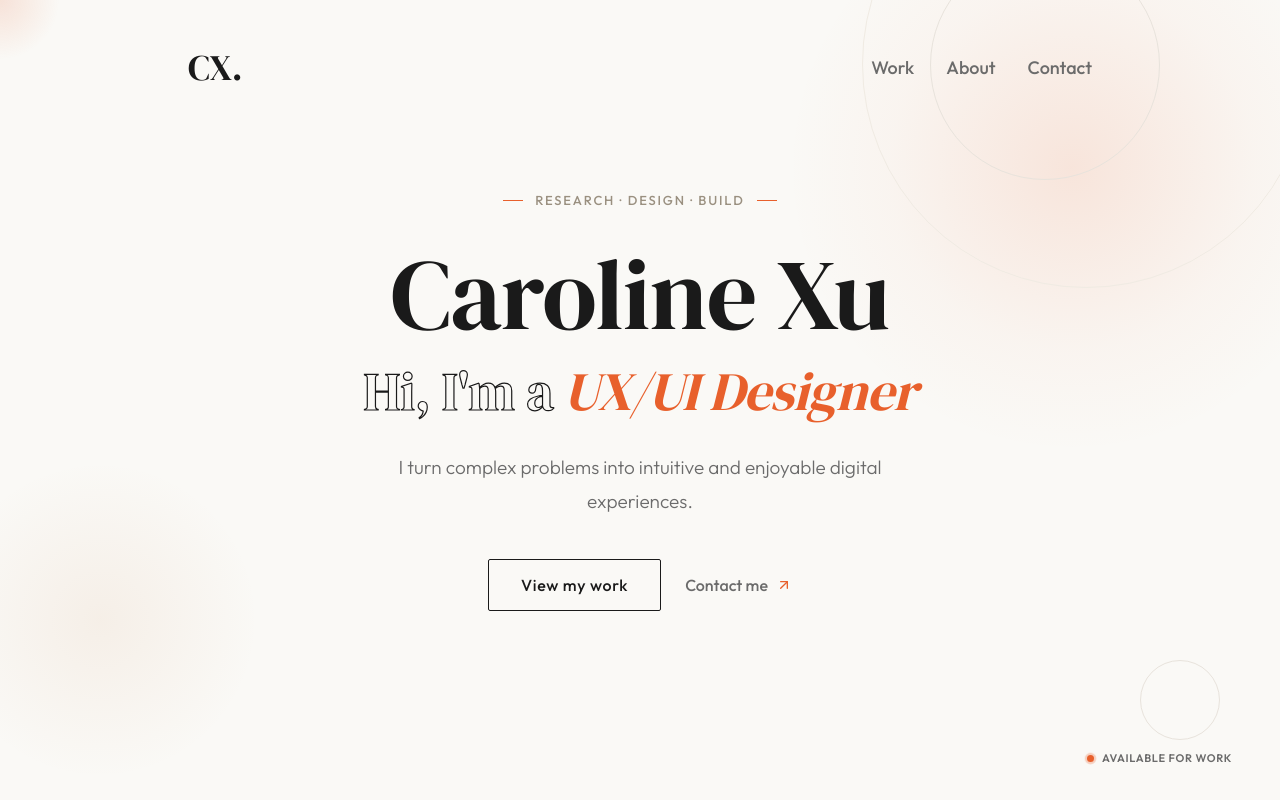
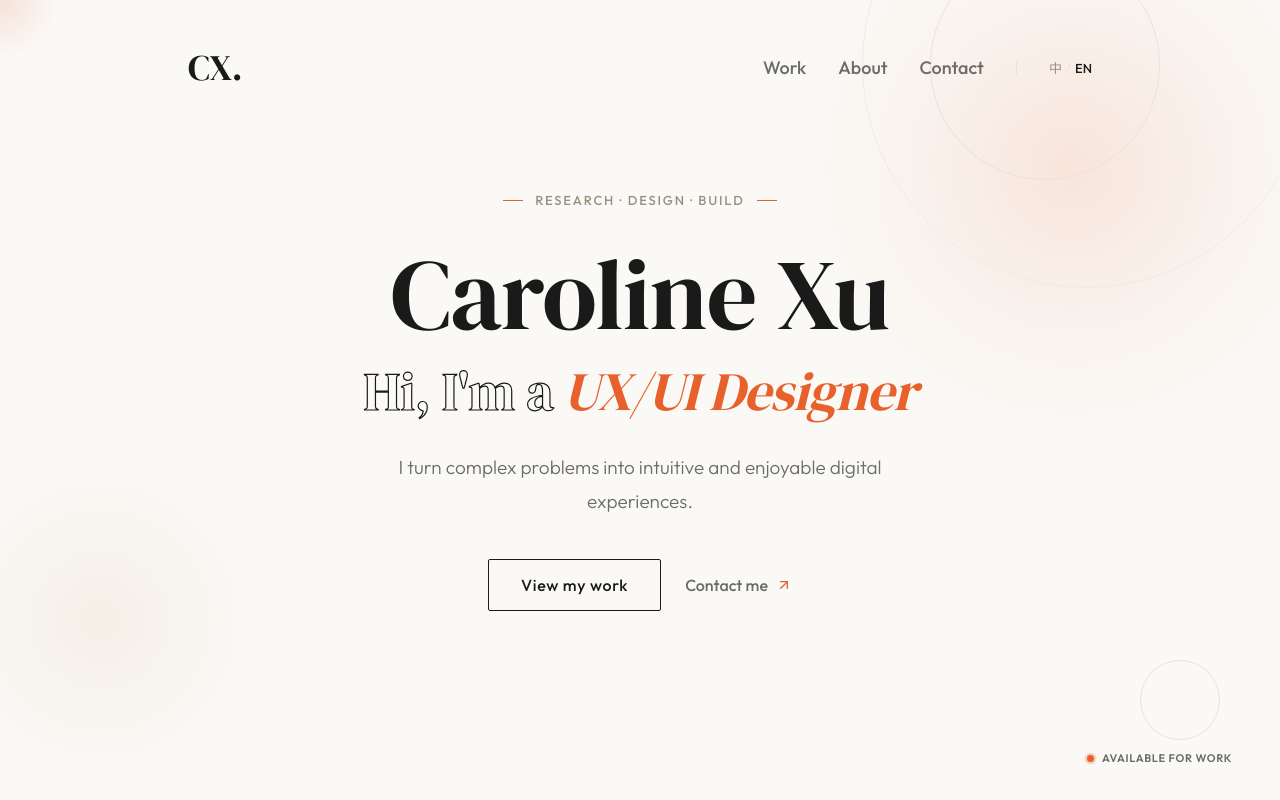
Before and after one commit to CarolineXXY/carolinexu-portfolio, a Next.js app: page / in a window 1280 px wide. Shown: the top 800 px of the page. Built offline with nearby package versions, Linux system fonts and the light colour scheme.

Commit message:
translate

```diff
--- a/app/layout.tsx
+++ b/app/layout.tsx
@@ -6,6 +6,7 @@ import { Footer } from "@/components/footer"
 import { BackToTop } from "@/components/back-to-top"
 import "./globals.css"
 import { CursorGlow } from "@/components/cursor-glow"
+import { LanguageProvider } from "@/components/language-context"
 
 export const metadata: Metadata = {
   title: "Caroline Xu | UX/UI Designer",
@@ -41,12 +42,14 @@ export default function RootLayout({
   return (
     <html lang="en">
       <body className="font-sans antialiased bg-background text-foreground">
+        <LanguageProvider>
           <CursorGlow />
           <Navbar />
           {children}
           <Footer />
           <BackToTop />
           <Analytics />
+        </LanguageProvider>
       </body>
     </html>
   )
--- /dev/null
+++ b/components/language-context.tsx
@@ -0,0 +1,30 @@
+"use client"
+
+import React, { createContext, useContext, useState } from "react"
+
+type Language = "en" | "zh"
+
+interface LanguageContextType {
+  language: Language
+  setLanguage: (lang: Language) => void
+}
+
+const LanguageContext = createContext<LanguageContextType | undefined>(undefined)
+
+export function LanguageProvider({ children }: { children: React.ReactNode }) {
+  const [language, setLanguage] = useState<Language>("en")
+
+  return (
+    <LanguageContext.Provider value={{ language, setLanguage }}>
+      {children}
+    </LanguageContext.Provider>
+  )
+}
+
+export function useLanguage() {
+  const context = useContext(LanguageContext)
+  if (context === undefined) {
+    throw new Error("useLanguage must be used within a LanguageProvider")
+  }
+  return context
+}
--- a/components/navbar.tsx
+++ b/components/navbar.tsx
@@ -2,6 +2,7 @@
 
 import { useState } from "react"
 import Link from "next/link"
+import { useLanguage } from "@/components/language-context"
 
 const navLinks = [
   { href: "/#work", label: "Work" },
@@ -11,6 +12,11 @@ const navLinks = [
 
 export function Navbar() {
   const [isOpen, setIsOpen] = useState(false)
+  const { language, setLanguage } = useLanguage()
+
+  const toggleLanguage = () => {
+    setLanguage(language === "en" ? "zh" : "en")
+  }
 
   return (
     <header className="absolute top-0 left-0 right-0 z-50 bg-transparent">
@@ -24,7 +30,8 @@ export function Navbar() {
         </Link>
 
         {/* Desktop Links */}
-        <ul className="hidden md:flex items-center gap-[32px]">
+        <div className="hidden md:flex items-center gap-[32px]">
+          <ul className="flex items-center gap-[32px]">
             {navLinks.map((link) => (
               <li key={link.href}>
                 <Link
@@ -36,6 +43,27 @@ export function Navbar() {
               </li>
             ))}
           </ul>
+
+          <div className="w-[1px] h-[14px] bg-[#E8E3DC]"></div>
+
+          <div
+            className="flex items-center gap-[4px] cursor-pointer"
+            style={{ fontFamily: 'Outfit, sans-serif', fontSize: '13px' }}
+            onClick={toggleLanguage}
+          >
+            <span style={{
+              color: language === 'zh' ? '#1A1A1A' : '#9A9080',
+              fontWeight: language === 'zh' ? 500 : 400,
+              transition: 'opacity 200ms ease, color 200ms ease'
+            }}>中</span>
+            <span style={{ color: '#E8E3DC' }}>/</span>
+            <span style={{
+              color: language === 'en' ? '#1A1A1A' : '#9A9080',
+              fontWeight: language === 'en' ? 500 : 400,
+              transition: 'opacity 200ms ease, color 200ms ease'
+            }}>EN</span>
+          </div>
+        </div>
 
         {/* Mobile Hamburger (3 lines, 1.5px, #1a1a1a) */}
         <button
@@ -67,6 +95,31 @@ export function Navbar() {
               </Link>
             </li>
           ))}
+          <li>
+            <div className="w-[30px] h-[1px] bg-[#E8E3DC] my-1 mx-auto"></div>
+          </li>
+          <li>
+            <div
+              className="flex items-center gap-[4px] cursor-pointer"
+              style={{ fontFamily: 'Outfit, sans-serif', fontSize: '15px' }}
+              onClick={() => {
+                toggleLanguage();
+                setIsOpen(false);
+              }}
+            >
+              <span style={{
+                color: language === 'zh' ? '#1A1A1A' : '#9A9080',
+                fontWeight: language === 'zh' ? 500 : 400,
+                transition: 'opacity 200ms ease, color 200ms ease'
+              }}>中</span>
+              <span style={{ color: '#E8E3DC' }}>/</span>
+              <span style={{
+                color: language === 'en' ? '#1A1A1A' : '#9A9080',
+                fontWeight: language === 'en' ? 500 : 400,
+                transition: 'opacity 200ms ease, color 200ms ease'
+              }}>EN</span>
+            </div>
+          </li>
         </ul>
       </div>
     </header>
```
Lines whose indentation alone changed are shown as unchanged.
